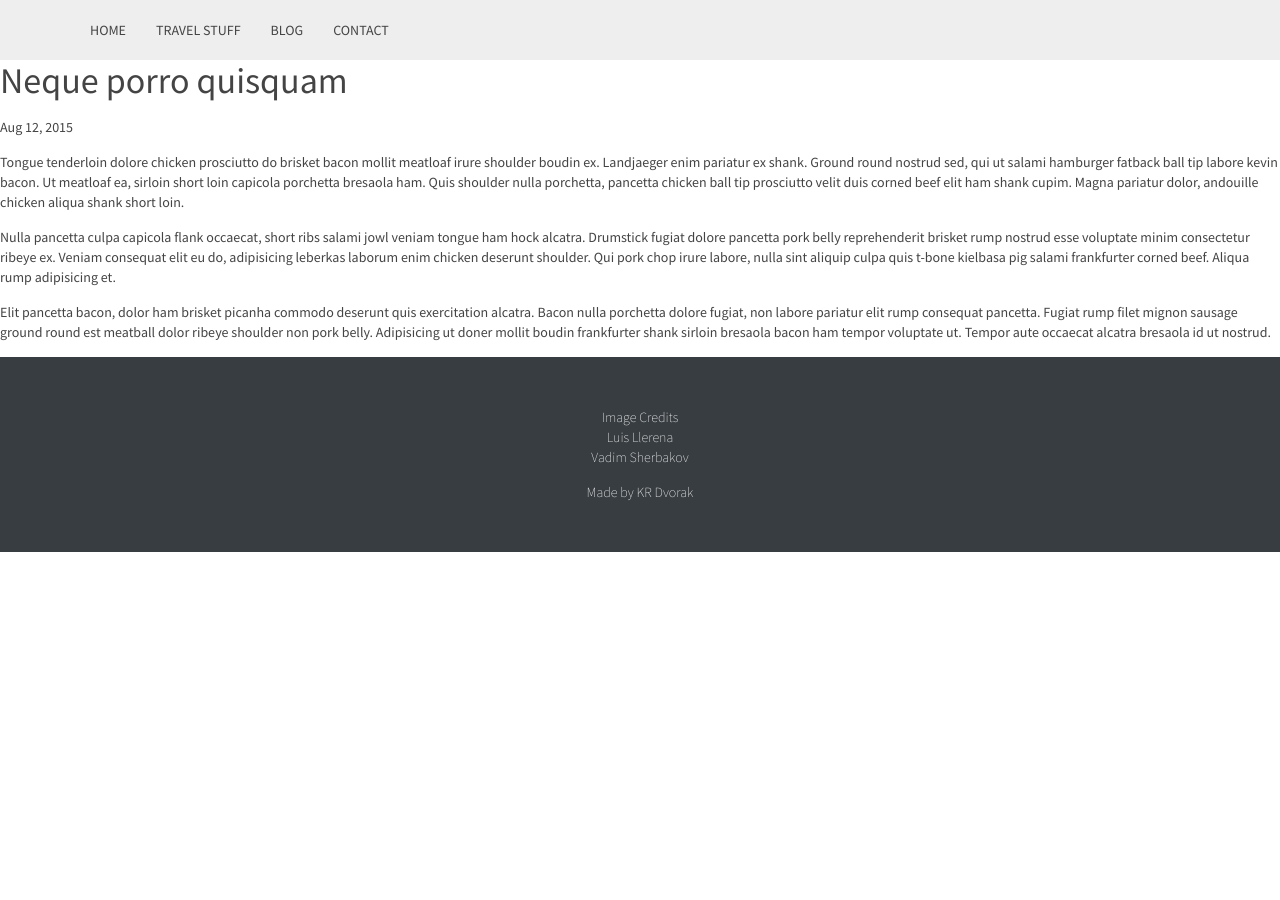
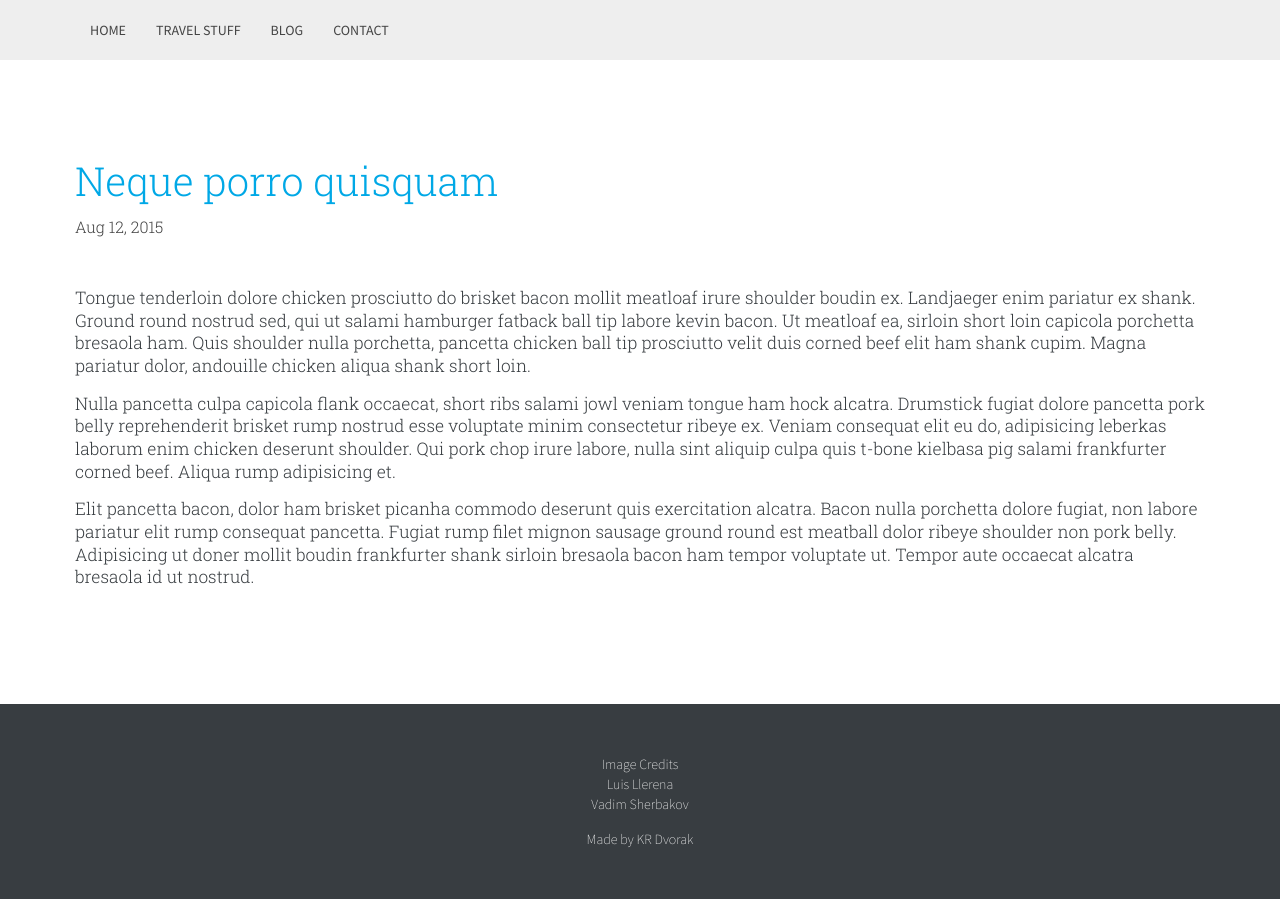
Before and after one commit to kreighza/kreighza.github.io, a Jekyll site: the page built from _posts/2015-08-12-post-3.markdown, in a window 1280 px wide. Built offline with Jekyll 4.4.1, drawn with Linux system fonts in a browser that asks for light colours.

Commit message:
add layout for individual blog posts.

```diff
--- a/_layouts/post.html
+++ b/_layouts/post.html
@@ -1,14 +1,14 @@
 ---
 layout: default
 ---
-<div class="post">
+<div class="post uk-container uk-width-1-1 uk-container-center">
 
   <header class="post-header">
     <h1 class="post-title">{{ page.title }}</h1>
     <p class="post-meta">{{ page.date | date: "%b %-d, %Y" }}{% if page.author %} • {{ page.author }}{% endif %}{% if page.meta %} • {{ page.meta }}{% endif %}</p>
   </header>
 
-  <article class="post-content">
+  <article>
     {{ content }}
   </article>
 
--- a/_sass/_base.scss
+++ b/_sass/_base.scss
@@ -372,6 +372,37 @@ div.blog > div.blog-post-wrapper > div.blog-post > div.uk-panel > div.blog-post-
     padding-bottom: 10px;
 }
 
+/* Individual Blog Post
+ ========================================================================== */
+
+div.post {
+    padding-top: 100px;
+    padding-bottom: 100px;
+}
+
+div.post > header.post-header > p.post-meta {
+    font-family: 'Roboto Slab', serif;
+    font-weight: 300;
+    font-size: 12pt;
+}
+
+div.post > header.post-header > h1.post-title {
+    font-family: 'Roboto Slab', serif;
+    font-weight: 300;
+    font-size: 30pt;
+    color: $blue;
+}
+
+div.post article {
+    font-family: 'Roboto Slab', serif;
+    font-weight: 300;
+    font-size: 13pt;
+    line-height: 17pt;
+    color: $black;
+    margin-top: 50px;
+
+}
+
 
 /* Responsive
  ========================================================================== */
--- a/css/main.scss
+++ b/css/main.scss
@@ -3,6 +3,7 @@
 ---
 @charset "utf-8";
 @import url(http://fonts.googleapis.com/css?family=Source+Sans+Pro:400,300,200);
+@import url(https://fonts.googleapis.com/css?family=Roboto+Slab:400,100,300);
 
 // Variables
 $base-font-family: "Source Sans Pro", sans-serif;
```
